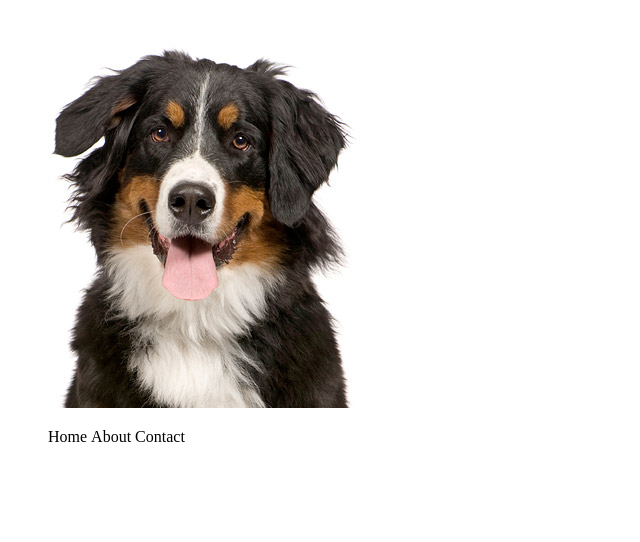
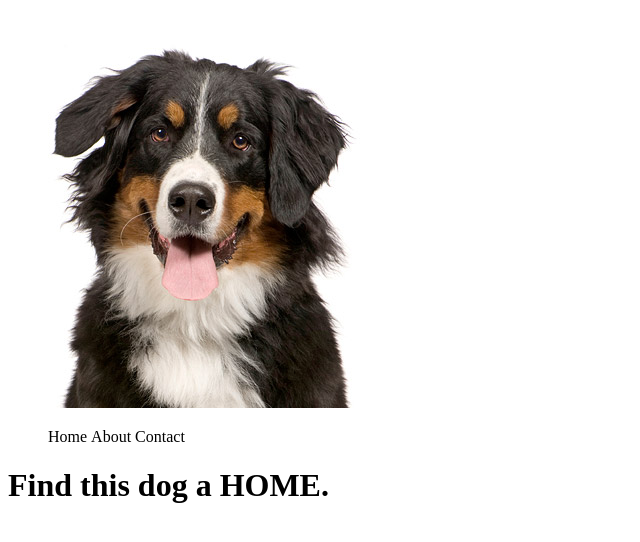
Before and after one commit to FirLocke/testingWeek5Ex32, a plain HTML site: page index.html in a window 1280 px wide. Shown: the whole page, without its empty margins (0-640 px from the left). Drawn offline with Linux system fonts and the light colour scheme.

Commit message:
Added h1

```diff
--- a/index.html
+++ b/index.html
@@ -27,7 +27,7 @@
 
 <main>
 
-
+<h1> Find this dog a HOME.</h1>
 
 
 
```
